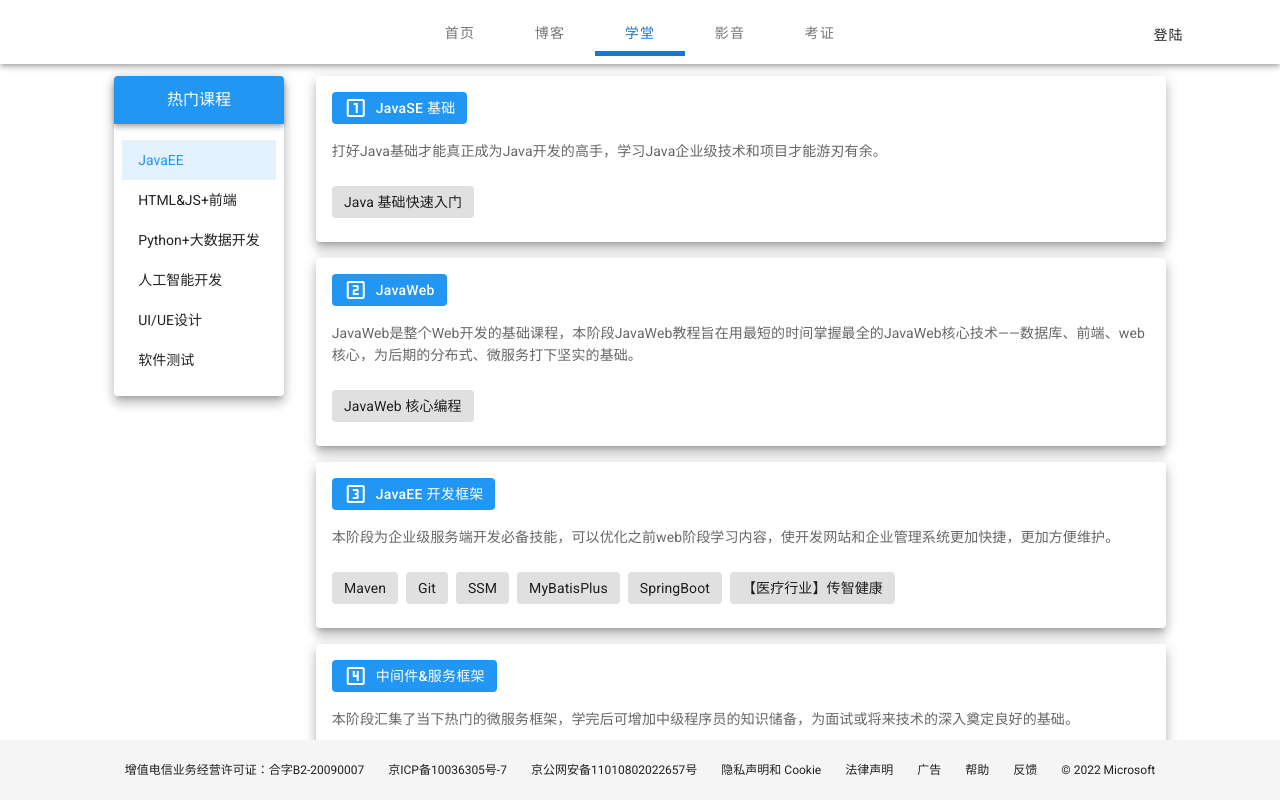
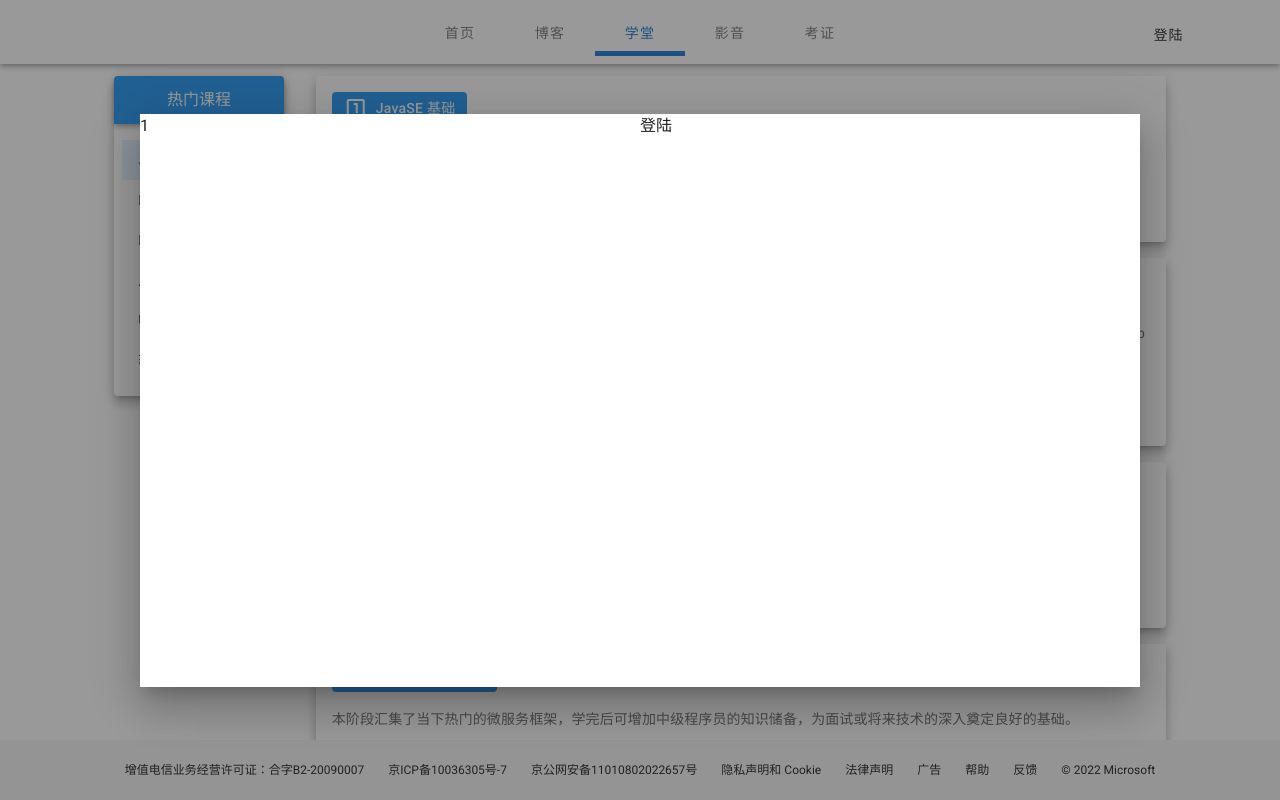
Before and after one commit to YUUKUMOTATSU/vue2-zhifou, a Vue app: page /#/school in a window 1280 px wide. Shown: the top 800 px of the page. Built offline with nearby package versions, Linux system fonts and the light colour scheme.

Commit message:
登陆注册对话框 - 布局

```diff
--- a/src/components/HeadBar.vue
+++ b/src/components/HeadBar.vue
@@ -23,12 +23,19 @@
         >
           登陆
         </v-btn>
+        <!-- 登陆对话框 -->
+        <login-register-dialog></login-register-dialog>
     </v-container>
 </template>
 
 <script>
+import LoginRegisterDialog from './LoginRegisterDialog.vue';
+
 export default {
     name: 'HeadBar',
+    components: {
+      LoginRegisterDialog
+    },
     data: () => ({
         tabMenus: [], //应用栏菜单
     }),
--- /dev/null
+++ b/src/components/LoginRegisterDialog.vue
@@ -0,0 +1,62 @@
+<template>
+    <!-- 对话框 -->
+    <v-dialog
+        persistent
+        width="1000"
+        v-model="show"
+        content-class="rounded-0"
+    >
+        <div class="d-flex">
+            <!-- 网站信息 -->
+            <v-card
+                tile
+                width="500"
+                height="573"
+            >
+                1
+            </v-card>
+            <!-- 窗口（登陆 注册 注册成功） -->
+            <v-window v-model="step">
+                <v-window-item :value="1">
+                    <v-card
+                        tile
+                        width="500"
+                        height="573"
+                    >
+                        登陆
+                    </v-card>
+                </v-window-item>
+                <v-window-item :value="2">
+                    <v-card
+                        tile
+                        width="500"
+                        height="573"
+                    >
+                        注册
+                    </v-card>
+                </v-window-item>
+                <v-window-item :value="3">
+                    <v-card
+                        tile
+                        width="500"
+                        height="573"
+                    >
+                        注册成功
+                    </v-card>
+                </v-window-item>
+            </v-window>
+        </div>
+    </v-dialog>
+</template>
+<script>
+export default {
+    name: 'LoginRegisterDialog',
+    data: () => ({
+        show: true, // 显示隐藏对话框
+        step: 1
+    }),
+}
+</script>
+<style scoped>
+
+</style>
```
